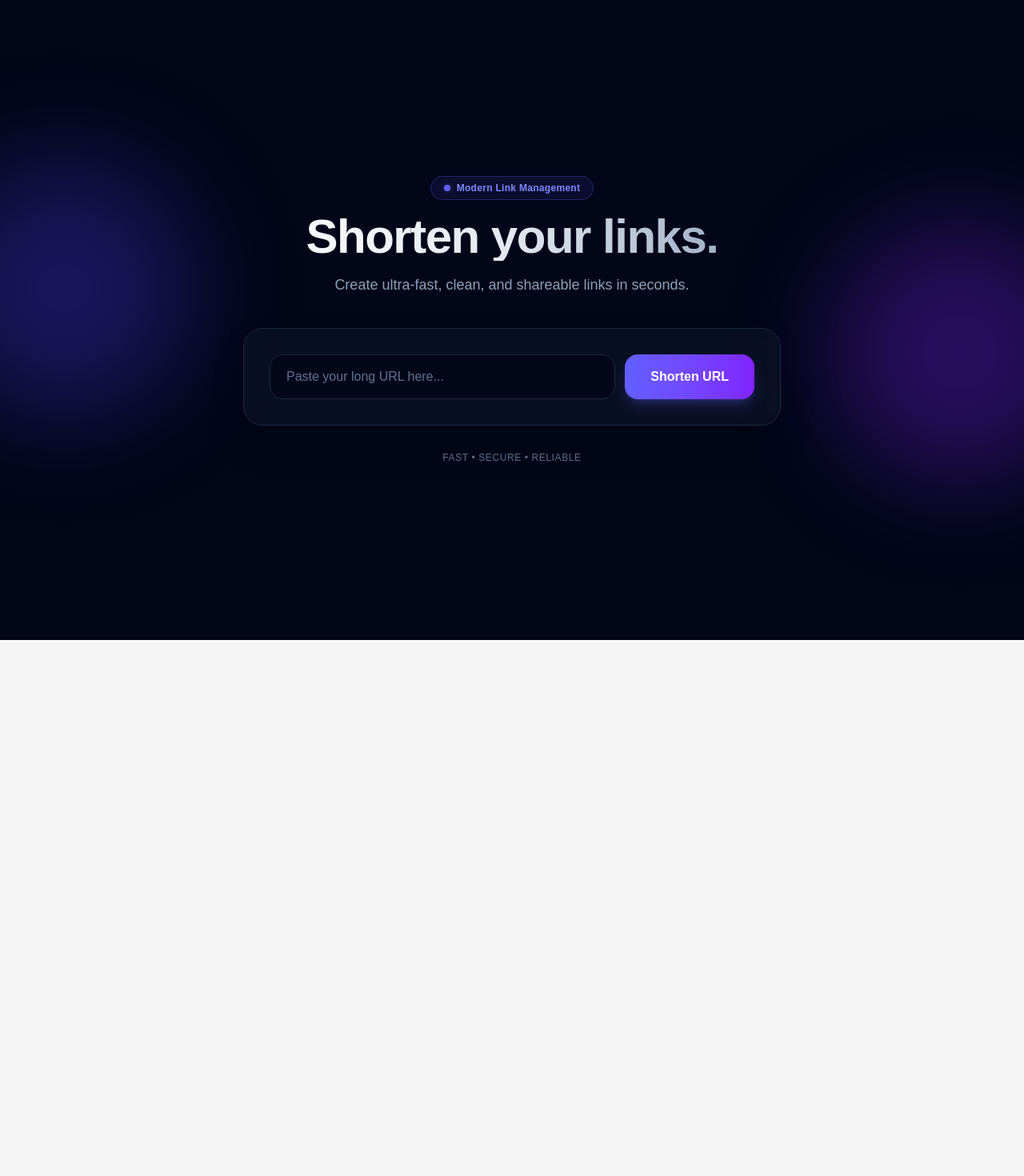
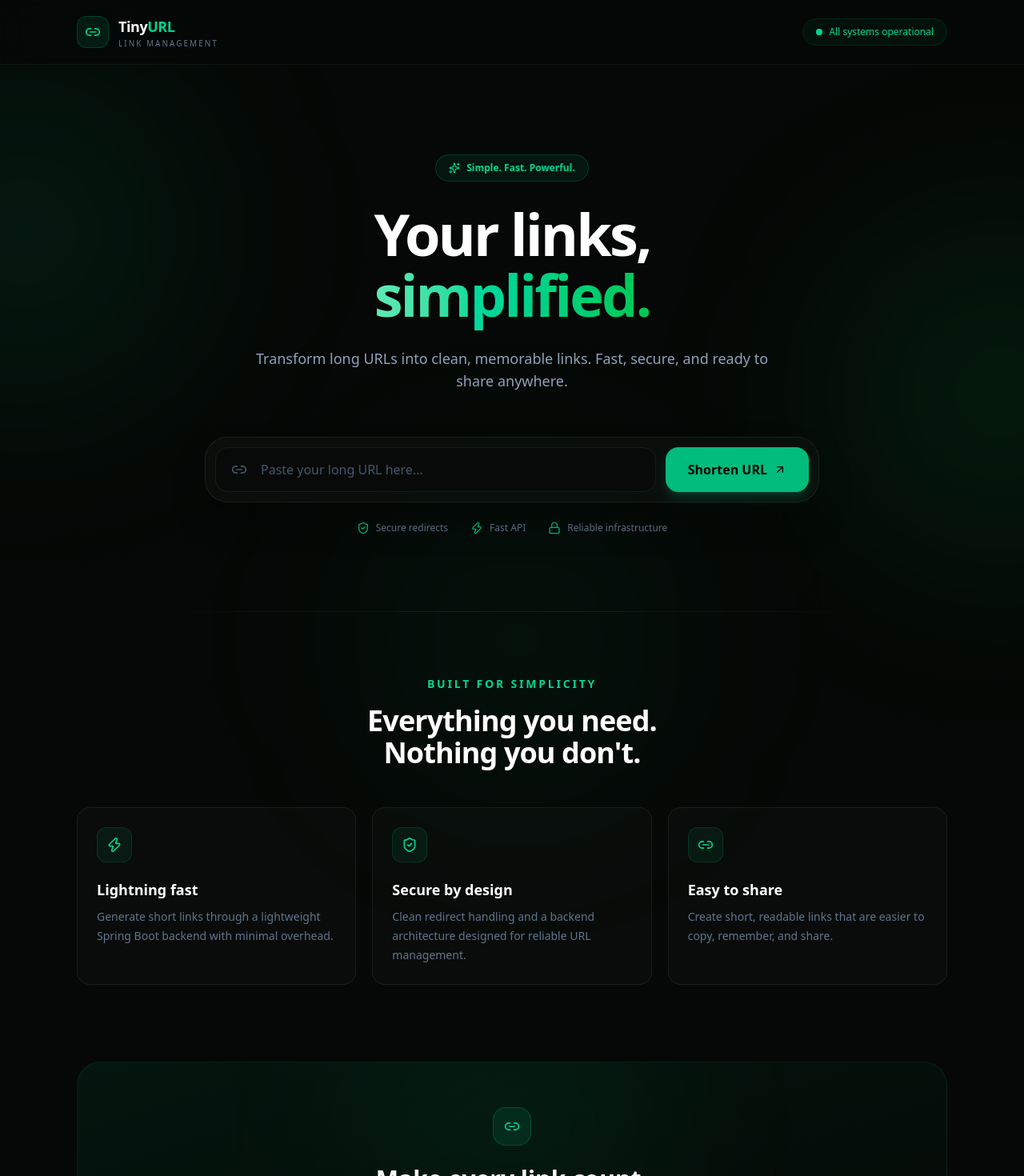
Before and after one commit to JavaDeveloper-Sinku/url-shortener-frontend, a Next.js app: page / in a window 1280 px wide. Shown: the top 1470 px of the page at 80% size. Before the commit the page ends 800 px from the top, so only its background shows below. Built offline with nearby package versions, Linux system fonts and the light colour scheme; no server answers.

Commit message:
Update TinyURL green SaaS UI

```diff
--- a/app/globals.css
+++ b/app/globals.css
@@ -1,29 +1,15 @@
-
 @import "tailwindcss";
 
-:root {
-  --background: #f5f5f5;
-  --foreground: #171717;
-}
-
-@theme inline {
-  --color-background: var(--background);
-  --color-foreground: var(--foreground);
-}
-
-* {
-  box-sizing: border-box;
-}
-
-html,
-body {
-  margin: 0;
-  padding: 0;
-  min-height: 100%;
+html {
+  scroll-behavior: smooth;
 }
 
 body {
-  background: var(--background);
-  color: var(--foreground);
-  font-family: Arial, Helvetica, sans-serif;
+  margin: 0;
+  background: #0a0d0e;
 }
+
+::selection {
+  background: #10b981;
+  color: #000;
+}
--- a/app/layout.tsx
+++ b/app/layout.tsx
@@ -1,29 +1,20 @@
 import type { Metadata } from "next";
-import { Geist, Geist_Mono } from "next/font/google";
 import "./globals.css";
 
-const geistSans = Geist({
-  variable: "--font-geist-sans",
-  subsets: ["latin"],
-});
-
-const geistMono = Geist_Mono({
-  variable: "--font-geist-mono",
-  subsets: ["latin"],
-});
-
 export const metadata: Metadata = {
-  title: "Shorten URL",
-  description: "Shorten your URLs with ease",
+  title: "ShortenAI - Smart URL Shortener",
+  description:
+    "Shorten, track and optimize your links with AI-powered analytics.",
 };
 
-export default function RootLayout({ children }: LayoutProps<"/">) {
+export default function RootLayout({
+  children,
+}: Readonly<{
+  children: React.ReactNode;
+}>) {
   return (
-    <html
-      lang="en"
-      className={`${geistSans.variable} ${geistMono.variable} h-full antialiased`}
-    >
-      <body className="min-h-full flex flex-col">{children}</body>
+    <html lang="en">
+      <body>{children}</body>
     </html>
   );
 }
--- a/app/page.tsx
+++ b/app/page.tsx
@@ -1,6 +1,19 @@
+
 "use client";
 
-import { useState } from "react";
+import { useState, type ReactNode } from "react";
+import {
+  ArrowUpRight,
+  Check,
+  CheckCircle2,
+  Copy,
+  ExternalLink,
+  Link2,
+  Lock,
+  ShieldCheck,
+  Sparkles,
+  Zap,
+} from "lucide-react";
 
 const API_URL = process.env.NEXT_PUBLIC_API_URL;
 
@@ -29,8 +42,6 @@ export default function Home() {
       setShortUrl("");
       setCopied(false);
 
-      console.log("API URL:", API_URL);
-
       const response = await fetch(`${API_URL}/api/shorten`, {
         method: "POST",
         headers: {
@@ -47,7 +58,9 @@ export default function Home() {
 
       const result = await response.text();
 
-      const generatedUrl = result.replace("Short URL: ", "").trim();
+      const generatedUrl = result
+        .replace("Short URL: ", "")
+        .trim();
 
       if (!generatedUrl) {
         throw new Error("Short URL was not returned by the server.");
@@ -67,6 +80,7 @@ export default function Home() {
 
     try {
       await navigator.clipboard.writeText(shortUrl);
+
       setCopied(true);
 
       setTimeout(() => {
@@ -79,39 +93,88 @@ export default function Home() {
   };
 
   return (
-    <main className="relative flex min-h-screen items-center justify-center overflow-hidden bg-slate-950 p-4 text-slate-100">
-      {/* Dynamic Background Glows */}
-      <div className="pointer-events-none absolute -left-20 top-1/4 h-80 w-80 rounded-full bg-indigo-600/30 blur-3xl" />
-      <div className="pointer-events-none absolute -right-20 bottom-1/4 h-80 w-80 rounded-full bg-violet-600/30 blur-3xl" />
+    <main className="min-h-screen overflow-hidden bg-[#050806] text-white">
+      {/* Background glow */}
+      <div className="pointer-events-none fixed inset-0">
+        <div className="absolute left-[-180px] top-[10%] h-[420px] w-[420px] rounded-full bg-emerald-500/10 blur-[120px]" />
 
-      <div className="relative z-10 w-full max-w-2xl py-12">
-        {/* Header */}
-        <div className="mb-10 space-y-4 text-center">
-          <div className="inline-flex items-center gap-2 rounded-full border border-indigo-500/30 bg-indigo-500/10 px-4 py-1.5 text-xs font-semibold tracking-wide text-indigo-400 backdrop-blur-md">
+        <div className="absolute right-[-180px] top-[35%] h-[420px] w-[420px] rounded-full bg-green-500/10 blur-[120px]" />
+
+        <div className="absolute bottom-[-200px] left-[35%] h-[400px] w-[400px] rounded-full bg-emerald-400/5 blur-[120px]" />
+      </div>
+
+      {/* Navbar */}
+      <nav className="relative z-20 border-b border-white/[0.06] bg-[#050806]/70 backdrop-blur-xl">
+        <div className="mx-auto flex h-20 max-w-6xl items-center justify-between px-5 sm:px-8">
+          {/* Logo */}
+          <div className="flex items-center gap-3">
+            <div className="flex h-10 w-10 items-center justify-center rounded-xl border border-emerald-400/20 bg-emerald-400/10">
+              <Link2 className="h-5 w-5 text-emerald-400" />
+            </div>
+
+            <div>
+              <p className="text-lg font-bold tracking-tight">
+                Tiny<span className="text-emerald-400">URL</span>
+              </p>
+              <p className="text-[10px] uppercase tracking-[0.2em] text-slate-500">
+                Link management
+              </p>
+            </div>
+          </div>
+
+          {/* Status */}
+          <div className="hidden items-center gap-2 rounded-full border border-emerald-400/10 bg-emerald-400/5 px-4 py-2 sm:flex">
             <span className="relative flex h-2 w-2">
-              <span className="absolute inline-flex h-full w-full animate-ping rounded-full bg-indigo-400 opacity-75" />
-              <span className="relative inline-flex h-2 w-2 rounded-full bg-indigo-500" />
+              <span className="absolute inline-flex h-full w-full animate-ping rounded-full bg-emerald-400 opacity-60" />
+              <span className="relative inline-flex h-2 w-2 rounded-full bg-emerald-400" />
             </span>
 
-            Modern Link Management
+            <span className="text-xs font-medium text-emerald-400">
+              All systems operational
+            </span>
+          </div>
+        </div>
+      </nav>
+
+      {/* Main */}
+      <section className="relative z-10">
+        <div className="mx-auto max-w-6xl px-5 pb-20 pt-20 sm:px-8 sm:pt-28">
+          {/* Hero */}
+          <div className="mx-auto max-w-4xl text-center">
+            <div className="mb-7 inline-flex items-center gap-2 rounded-full border border-emerald-400/20 bg-emerald-400/[0.07] px-4 py-2 text-xs font-semibold text-emerald-400">
+              <Sparkles className="h-3.5 w-3.5" />
+              Simple. Fast. Powerful.
             </div>
 
-          <h1 className="bg-gradient-to-r from-white via-slate-200 to-slate-400 bg-clip-text text-4xl font-extrabold tracking-tight text-transparent sm:text-6xl">
-            Shorten your links.
+            <h1 className="text-5xl font-extrabold leading-[1.05] tracking-[-0.04em] sm:text-7xl">
+              Your links,
+              <br />
+
+              <span className="bg-gradient-to-r from-emerald-300 via-emerald-400 to-green-500 bg-clip-text text-transparent">
+                simplified.
+              </span>
             </h1>
 
-          <p className="mx-auto max-w-md text-base text-slate-400 sm:text-lg">
-            Create ultra-fast, clean, and shareable links in seconds.
+            <p className="mx-auto mt-7 max-w-2xl text-base leading-7 text-slate-400 sm:text-lg">
+              Transform long URLs into clean, memorable links.
+              Fast, secure, and ready to share anywhere.
             </p>
           </div>
 
-        {/* Main Glass Card */}
-        <div className="rounded-3xl border border-slate-800 bg-slate-900/60 p-6 shadow-2xl backdrop-blur-xl transition-all duration-300 hover:border-slate-700/80 sm:p-8">
+          {/* URL Shortener */}
+          <div className="mx-auto mt-14 max-w-3xl">
+            <div className="group relative">
+              {/* Green glow */}
+              <div className="absolute -inset-1 rounded-[28px] bg-emerald-500/10 opacity-0 blur-xl transition-opacity duration-500 group-focus-within:opacity-100" />
+
+              <div className="relative rounded-[28px] border border-white/[0.08] bg-[#0b100d]/90 p-3 shadow-2xl shadow-black/40 backdrop-blur-xl">
                 <div className="flex flex-col gap-3 sm:flex-row">
+                  {/* Input */}
                   <div className="relative flex-1">
+                    <Link2 className="pointer-events-none absolute left-5 top-1/2 h-5 w-5 -translate-y-1/2 text-slate-600" />
+
                     <input
                       type="url"
-                placeholder="Paste your long URL here..."
                       value={url}
                       onChange={(e) => {
                         setUrl(e.target.value);
@@ -122,90 +185,230 @@ export default function Home() {
                           handleShorten();
                         }
                       }}
-                className="h-14 w-full rounded-2xl border border-slate-800 bg-slate-950/80 px-5 text-sm text-slate-100 outline-none transition-all duration-200 placeholder:text-slate-500 focus:border-indigo-500 focus:ring-4 focus:ring-indigo-500/10 sm:text-base"
+                      placeholder="Paste your long URL here..."
+                      className="h-14 w-full rounded-2xl border border-white/[0.07] bg-[#070a08] pl-14 pr-5 text-sm text-white outline-none transition-all placeholder:text-slate-600 focus:border-emerald-500/50 focus:ring-4 focus:ring-emerald-500/10 sm:text-base"
                     />
                   </div>
 
+                  {/* Button */}
                   <button
                     onClick={handleShorten}
                     disabled={loading}
-              className="h-14 rounded-2xl bg-gradient-to-r from-indigo-500 to-violet-600 px-8 font-semibold text-white shadow-lg shadow-indigo-500/25 transition-all duration-200 hover:opacity-90 hover:shadow-indigo-500/40 active:scale-[0.98] disabled:cursor-not-allowed disabled:opacity-50"
+                    className="h-14 rounded-2xl bg-emerald-500 px-7 font-semibold text-black shadow-lg shadow-emerald-500/20 transition-all duration-200 hover:bg-emerald-400 hover:shadow-emerald-500/30 active:scale-[0.98] disabled:cursor-not-allowed disabled:opacity-50"
                   >
                     {loading ? (
-                <span className="flex items-center gap-2">
-                  <svg
-                    className="h-5 w-5 animate-spin text-white"
-                    viewBox="0 0 24 24"
-                    fill="none"
-                  >
-                    <circle
-                      className="opacity-25"
-                      cx="12"
-                      cy="12"
-                      r="10"
-                      stroke="currentColor"
-                      strokeWidth="4"
-                    />
-                    <path
-                      className="opacity-75"
-                      fill="currentColor"
-                      d="M4 12a8 8 0 018-8V0C5.373 0 0 5.373 0 12h4z"
-                    />
-                  </svg>
-
-                  Processing...
+                      <span className="flex items-center justify-center gap-2">
+                        <span className="h-5 w-5 animate-spin rounded-full border-2 border-black/20 border-t-black" />
+                        Processing
                       </span>
                     ) : (
-                "Shorten URL"
+                      <span className="flex items-center justify-center gap-2">
+                        Shorten URL
+                        <ArrowUpRight className="h-4 w-4" />
+                      </span>
                     )}
                   </button>
                 </div>
 
-          {/* Error Message */}
+                {/* Error */}
                 {error && (
-            <p className="mt-4 flex items-center gap-1.5 text-sm font-medium text-rose-400">
-              <span>⚠️</span>
+                  <div className="mt-3 rounded-xl border border-red-500/10 bg-red-500/5 px-4 py-3 text-sm text-red-400">
                     {error}
-            </p>
+                  </div>
                 )}
+              </div>
+            </div>
 
-          {/* Result Card */}
+            {/* Generated URL */}
             {shortUrl && (
-            <div className="mt-6 rounded-2xl border border-indigo-500/20 bg-indigo-950/20 p-5 backdrop-blur-md">
-              <p className="text-xs font-semibold uppercase tracking-wider text-indigo-400">
-                Generated Link
-              </p>
+              <div className="mt-5 overflow-hidden rounded-2xl border border-emerald-400/15 bg-emerald-400/[0.04] p-5">
+                <div className="flex flex-col gap-4 sm:flex-row sm:items-center sm:justify-between">
+                  <div className="min-w-0">
+                    <div className="mb-2 flex items-center gap-2">
+                      <CheckCircle2 className="h-4 w-4 text-emerald-400" />
 
-              <div className="mt-3 flex flex-col justify-between gap-3 sm:flex-row sm:items-center">
+                      <span className="text-xs font-semibold uppercase tracking-wider text-emerald-400">
+                        Your shortened link
+                      </span>
+                    </div>
+
                     <a
                       href={shortUrl}
                       target="_blank"
                       rel="noopener noreferrer"
-                  className="min-w-0 flex-1 break-all text-base font-medium text-slate-100 transition-colors hover:text-indigo-300 sm:text-lg"
+                      className="block break-all text-base font-medium text-white transition-colors hover:text-emerald-400 sm:text-lg"
                     >
                       {shortUrl}
                     </a>
+                  </div>
+
+                  <div className="flex shrink-0 gap-2">
+                    <button
+                      onClick={handleCopy}
+                      className={`flex h-11 items-center gap-2 rounded-xl border px-4 text-sm font-semibold transition-all ${
+                        copied
+                          ? "border-emerald-400/20 bg-emerald-400/10 text-emerald-400"
+                          : "border-white/[0.08] bg-white/[0.04] text-slate-300 hover:border-emerald-400/20 hover:bg-emerald-400/10 hover:text-emerald-400"
+                      }`}
+                    >
+                      {copied ? (
+                        <>
+                          <Check className="h-4 w-4" />
+                          Copied
+                        </>
+                      ) : (
+                        <>
+                          <Copy className="h-4 w-4" />
+                          Copy
+                        </>
+                      )}
+                    </button>
+
+                    <a
+                      href={shortUrl}
+                      target="_blank"
+                      rel="noopener noreferrer"
+                      className="flex h-11 items-center gap-2 rounded-xl border border-white/[0.08] bg-white/[0.04] px-4 text-sm font-semibold text-slate-300 transition-all hover:border-emerald-400/20 hover:bg-emerald-400/10 hover:text-emerald-400"
+                    >
+                      <ExternalLink className="h-4 w-4" />
+                      Open
+                    </a>
+                  </div>
+                </div>
+              </div>
+            )}
+
+            {/* Trust row */}
+            <div className="mt-6 flex flex-wrap items-center justify-center gap-x-7 gap-y-3 text-xs text-slate-500">
+              <div className="flex items-center gap-2">
+                <ShieldCheck className="h-4 w-4 text-emerald-500" />
+                Secure redirects
+              </div>
+
+              <div className="flex items-center gap-2">
+                <Zap className="h-4 w-4 text-emerald-500" />
+                Fast API
+              </div>
+
+              <div className="flex items-center gap-2">
+                <Lock className="h-4 w-4 text-emerald-500" />
+                Reliable infrastructure
+              </div>
+            </div>
+          </div>
+
+          {/* Divider */}
+          <div className="mx-auto mt-24 h-px max-w-5xl bg-gradient-to-r from-transparent via-white/[0.08] to-transparent" />
+
+          {/* Features */}
+          <div className="mt-20">
+            <div className="text-center">
+              <p className="text-sm font-semibold uppercase tracking-[0.2em] text-emerald-400">
+                Built for simplicity
+              </p>
+
+              <h2 className="mt-4 text-3xl font-bold tracking-tight sm:text-4xl">
+                Everything you need.
+                <br />
+                Nothing you don't.
+              </h2>
+            </div>
+
+            <div className="mt-12 grid gap-5 md:grid-cols-3">
+              <FeatureCard
+                icon={<Zap className="h-5 w-5" />}
+                title="Lightning fast"
+                description="Generate short links through a lightweight Spring Boot backend with minimal overhead."
+              />
+
+              <FeatureCard
+                icon={<ShieldCheck className="h-5 w-5" />}
+                title="Secure by design"
+                description="Clean redirect handling and a backend architecture designed for reliable URL management."
+              />
+
+              <FeatureCard
+                icon={<Link2 className="h-5 w-5" />}
+                title="Easy to share"
+                description="Create short, readable links that are easier to copy, remember, and share."
+              />
+            </div>
+          </div>
+
+          {/* CTA */}
+          <div className="relative mt-24 overflow-hidden rounded-[30px] border border-emerald-400/10 bg-gradient-to-br from-emerald-500/[0.08] to-transparent p-8 text-center sm:p-14">
+            <div className="pointer-events-none absolute left-1/2 top-0 h-40 w-96 -translate-x-1/2 rounded-full bg-emerald-500/10 blur-[100px]" />
+
+            <div className="relative">
+              <div className="mx-auto flex h-12 w-12 items-center justify-center rounded-2xl border border-emerald-400/20 bg-emerald-400/10">
+                <Link2 className="h-5 w-5 text-emerald-400" />
+              </div>
+
+              <h2 className="mt-6 text-2xl font-bold sm:text-3xl">
+                Make every link count.
+              </h2>
+
+              <p className="mx-auto mt-3 max-w-lg text-sm leading-6 text-slate-400">
+                Turn your long URLs into clean, professional links
+                in seconds.
+              </p>
 
               <button
-                  onClick={handleCopy}
-                  className={`h-11 rounded-xl border px-6 text-sm font-medium transition-all duration-200 ${
-                    copied
-                      ? "border-emerald-500/30 bg-emerald-500/20 text-emerald-400"
-                      : "border-slate-700 bg-slate-800 text-slate-200 hover:bg-slate-700"
-                  }`}
+                onClick={() => {
+                  window.scrollTo({
+                    top: 0,
+                    behavior: "smooth",
+                  });
+                }}
+                className="mt-7 rounded-xl bg-emerald-500 px-6 py-3 text-sm font-semibold text-black transition-all hover:bg-emerald-400 hover:shadow-lg hover:shadow-emerald-500/20"
               >
-                  {copied ? "✓ Copied" : "Copy Link"}
+                Shorten a link
               </button>
             </div>
           </div>
-          )}
         </div>
+      </section>
 
       {/* Footer */}
-        <p className="mt-8 text-center text-xs uppercase tracking-wider text-slate-500">
-          Fast • Secure • Reliable
+      <footer className="relative z-10 border-t border-white/[0.06]">
+        <div className="mx-auto flex max-w-6xl flex-col items-center justify-between gap-4 px-5 py-8 text-xs text-slate-600 sm:flex-row sm:px-8">
+          <p>
+            © {new Date().getFullYear()} TinyURL. Built with Spring Boot
+            & Next.js.
           </p>
+
+          <div className="flex items-center gap-2">
+            <span className="h-1.5 w-1.5 rounded-full bg-emerald-500" />
+            API Connected
           </div>
+        </div>
+      </footer>
     </main>
   );
 }
+
+function FeatureCard({
+  icon,
+  title,
+  description,
+}: {
+  icon: ReactNode;
+  title: string;
+  description: string;
+}) {
+  return (
+    <div className="group rounded-2xl border border-white/[0.07] bg-white/[0.02] p-6 transition-all duration-300 hover:-translate-y-1 hover:border-emerald-400/20 hover:bg-emerald-400/[0.03]">
+      <div className="flex h-11 w-11 items-center justify-center rounded-xl border border-emerald-400/15 bg-emerald-400/[0.07] text-emerald-400 transition-all duration-300 group-hover:bg-emerald-400/10">
+        {icon}
+      </div>
+
+      <h3 className="mt-5 text-lg font-semibold text-white">
+        {title}
+      </h3>
+
+      <p className="mt-2 text-sm leading-6 text-slate-500">
+        {description}
+      </p>
+    </div>
+  );
+}
--- a/package.json
+++ b/package.json
@@ -9,6 +9,7 @@
     "lint": "eslint"
   },
   "dependencies": {
+    "lucide-react": "^1.48.0",
     "next": "16.3.5",
     "react": "19.2.8",
     "react-dom": "19.2.8"
```
Also changed, not shown: 1 other file (tests, documents, lock files or other folders). Lines whose indentation alone changed are shown as unchanged.
